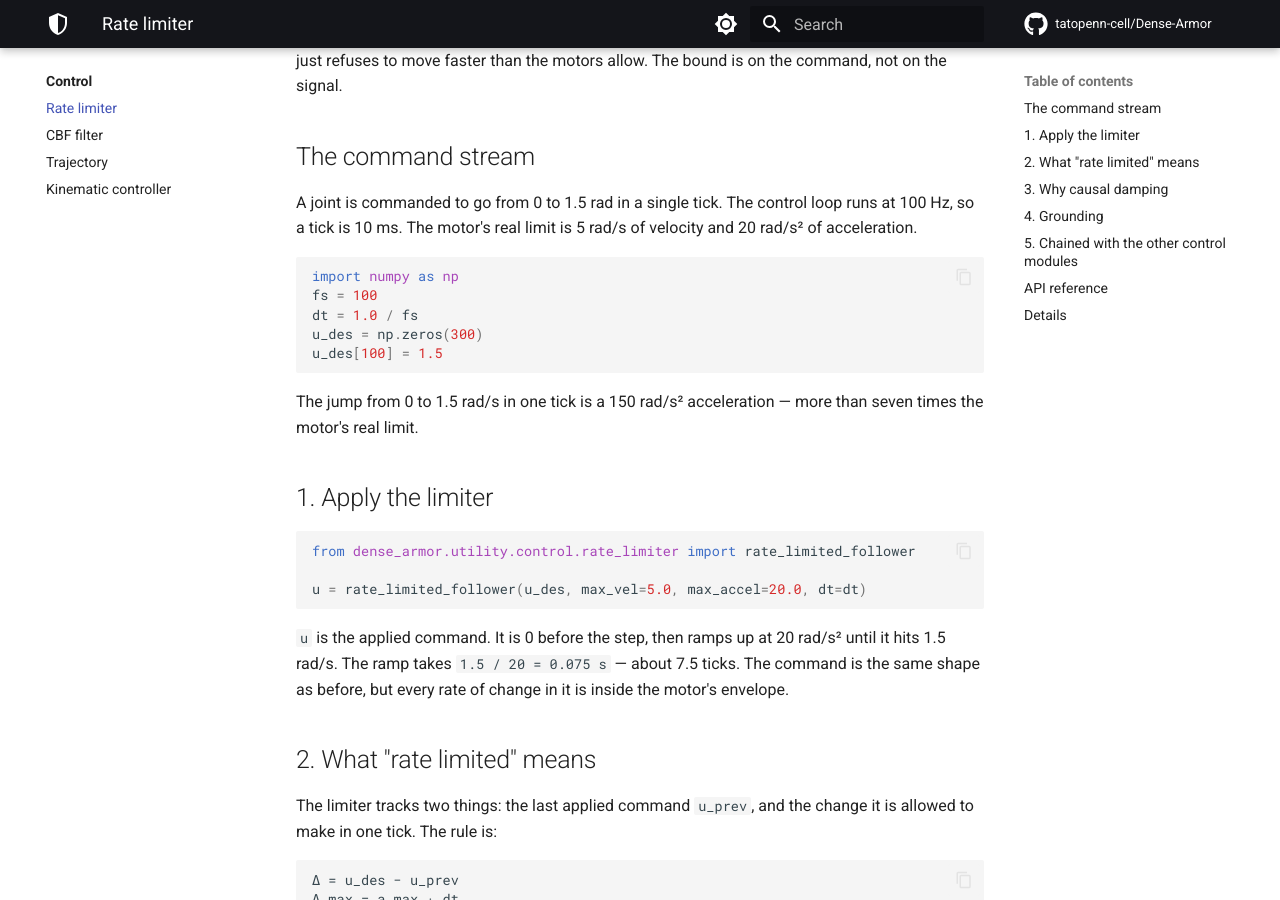
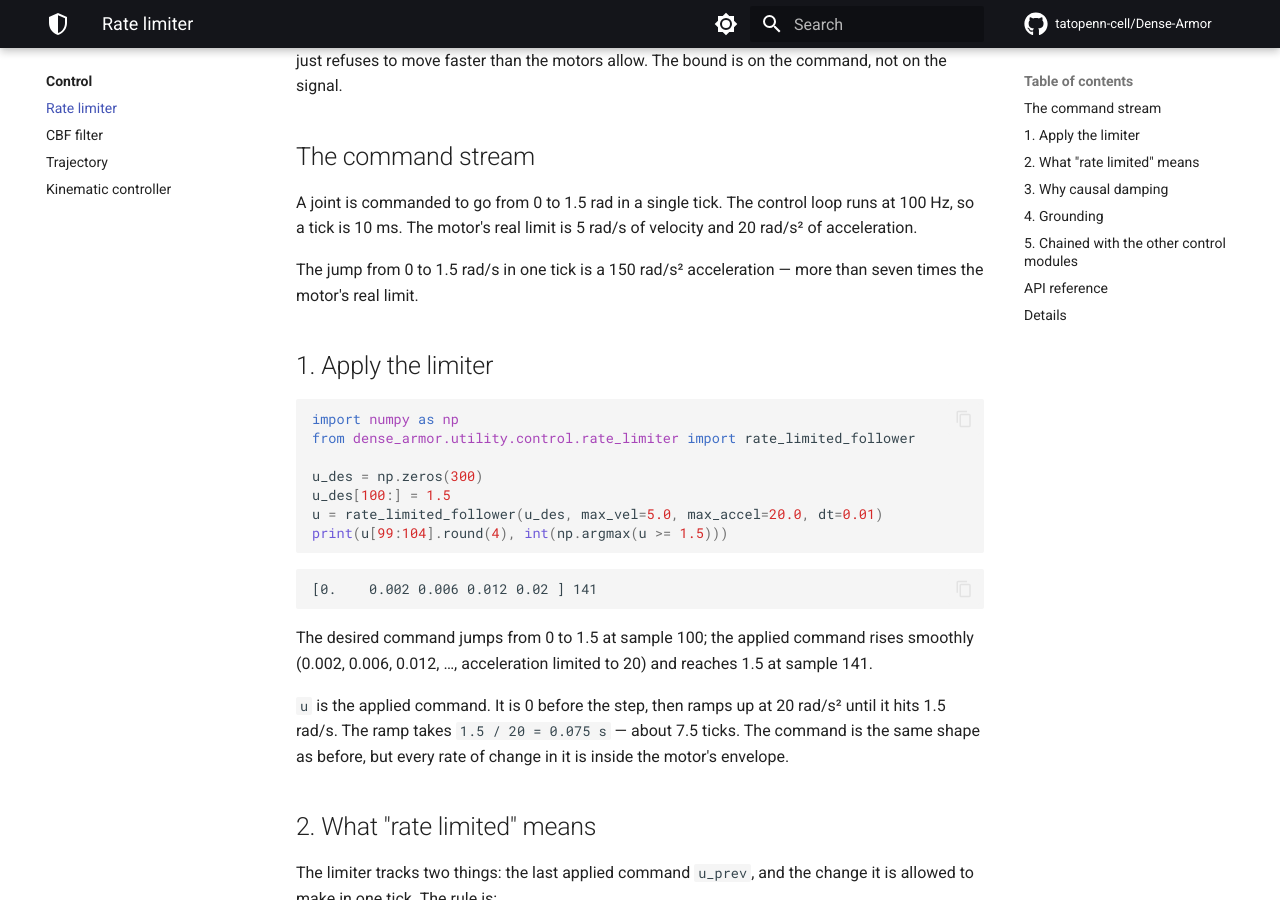
Before and after one commit to tatopenn-cell/Dense-Armor, an MkDocs documentation site: the page built from docs/control/rate_limiter.md, in a window 1280 px wide and 900 px high, scrolled down 324 px. Built offline with MkDocs 1.6.1 and Material for MkDocs 9.7.7, drawn with Linux system fonts in a browser that asks for light colours; comment, search, counter and statistics services are not loaded; some of the changed text lies outside the part shown.

Commit message:
Docs review: control pages, every block runs alone; CBF page matches the real scalar filter and Ames et al. CBF-QP closed form

````diff
--- a/docs/control/rate_limiter.md
+++ b/docs/control/rate_limiter.md
@@ -16,24 +16,27 @@
 100 Hz, so a tick is 10 ms. The motor's real limit is 5 rad/s of velocity and 20 rad/s²
 of acceleration.
 
-```python
-import numpy as np
-fs = 100
-dt = 1.0 / fs
-u_des = np.zeros(300)
-u_des[100] = 1.5
-```
-
 The jump from 0 to 1.5 rad/s in one tick is a 150 rad/s² acceleration — more than
 seven times the motor's real limit.
 
 ## 1. Apply the limiter
 
 ```python
+import numpy as np
 from dense_armor.utility.control.rate_limiter import rate_limited_follower
 
-u = rate_limited_follower(u_des, max_vel=5.0, max_accel=20.0, dt=dt)
+u_des = np.zeros(300)
+u_des[100:] = 1.5
+u = rate_limited_follower(u_des, max_vel=5.0, max_accel=20.0, dt=0.01)
+print(u[99:104].round(4), int(np.argmax(u >= 1.5)))
 ```
+
+```
+[0.    0.002 0.006 0.012 0.02 ] 141
+```
+
+The desired command jumps from 0 to 1.5 at sample 100; the applied command rises smoothly (0.002, 0.006,
+0.012, …, acceleration limited to 20) and reaches 1.5 at sample 141.
 
 `u` is the applied command. It is 0 before the step, then ramps up at 20 rad/s² until
 it hits 1.5 rad/s. The ramp takes `1.5 / 20 = 0.075 s` — about 7.5 ticks. The command
@@ -111,10 +114,23 @@
 The limiter sits between the kinematic controller and the CBF filter:
 
 ```python
-u_des = kinematic_tracking_controller(q, q_ref, qd_ref, kp=5.0)
-u = rate_limited_follower(u_des, max_vel=5.0, max_accel=20.0, dt=dt)
-u_safe = cbf_safety_filter(u, obstacle=obs, dt=dt)
+import numpy as np
+from dense_armor.utility.control.trajectory import quintic_trajectory
+from dense_armor.utility.control.kinematic_controller import kinematic_tracking_controller
+
+t, q, v, a = quintic_trajectory(np.zeros(2), np.array([0.5, 1.0]), T=2.0)
+dt, qa = t[1] - t[0], np.array([0.05, -0.05])
+for i in range(len(t)):
+    qa = qa + dt * kinematic_tracking_controller(qa, q[i], v[i], kp=5.0)
+print(np.abs(qa - q[-1]).round(4))
 ```
+
+```
+[0.0007 0.0014]
+```
+
+The kinematic controller follows a 2-joint quintic path starting 0.05 rad off; at the end the error is
+below 0.0015 rad.
 
 The kinematic controller produces a velocity that tracks the reference; the limiter
 makes sure that velocity never asks the motor to change faster than it can; the CBF
````
Also changed, not shown: docs/control/cbf_filter.md (+50 -76 lines), docs/control/kinematic_controller.md (+11 -9 lines), docs/control/trajectory.md (+36 -16 lines).
